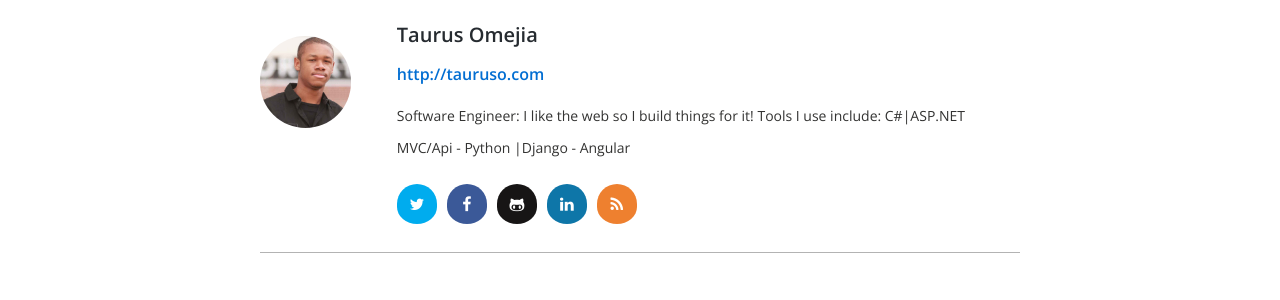
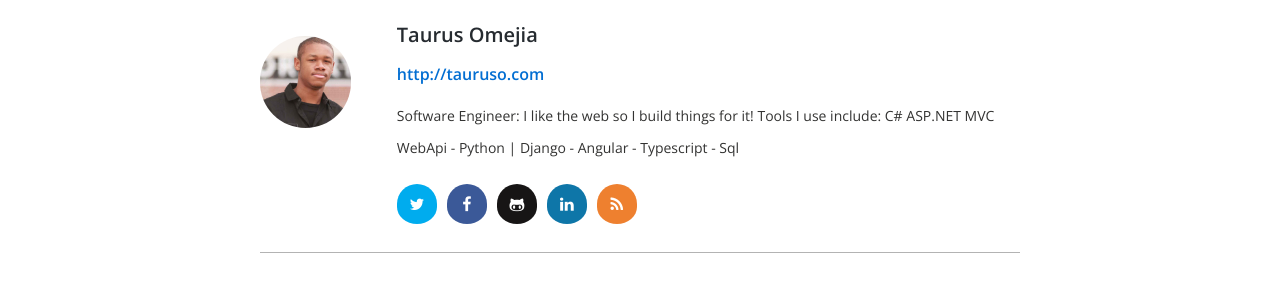
Before and after one commit to bolenton/bolenton.github.io, a Jekyll site: the page built from _posts/2015-4-17-Github pages.md, in a window 1280 px wide and 900 px high, scrolled down 4156 px. Shown: the part 473-773 px from the top of the window. Built offline with Jekyll 4.4.1, drawn with Linux system fonts in a browser that asks for light colours; nearby versions of some CDN libraries; comment, search, counter and statistics services are not loaded.

Commit message:
Update _config.yml

```diff
--- a/_config.yml
+++ b/_config.yml
@@ -14,7 +14,7 @@
 # Author Settings
 author_name: 				"Taurus Omejia"
 author_url: 				"http://tauruso.com"
-author_bio: 				"Software Engineer: I like the web so I build things for it! Tools I use include: C#|ASP.NET MVC/Api - Python |Django - Angular"
+author_bio: 				"Software Engineer: I like the web so I build things for it! Tools I use include: C# ASP.NET MVC WebApi - Python | Django - Angular - Typescript - Sql"
 author_email: 				"taurus@tauruso.com"
 author_image: 				"/assets/img/taurus/IMG_0016.jpg"
 
```
